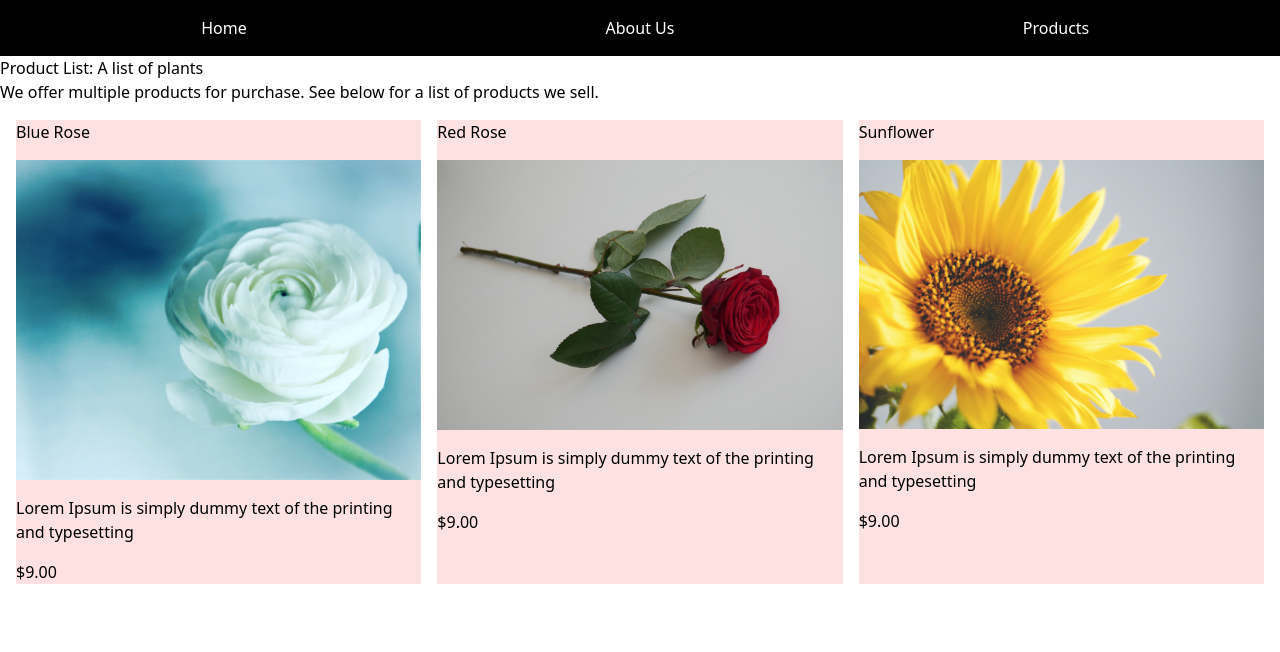
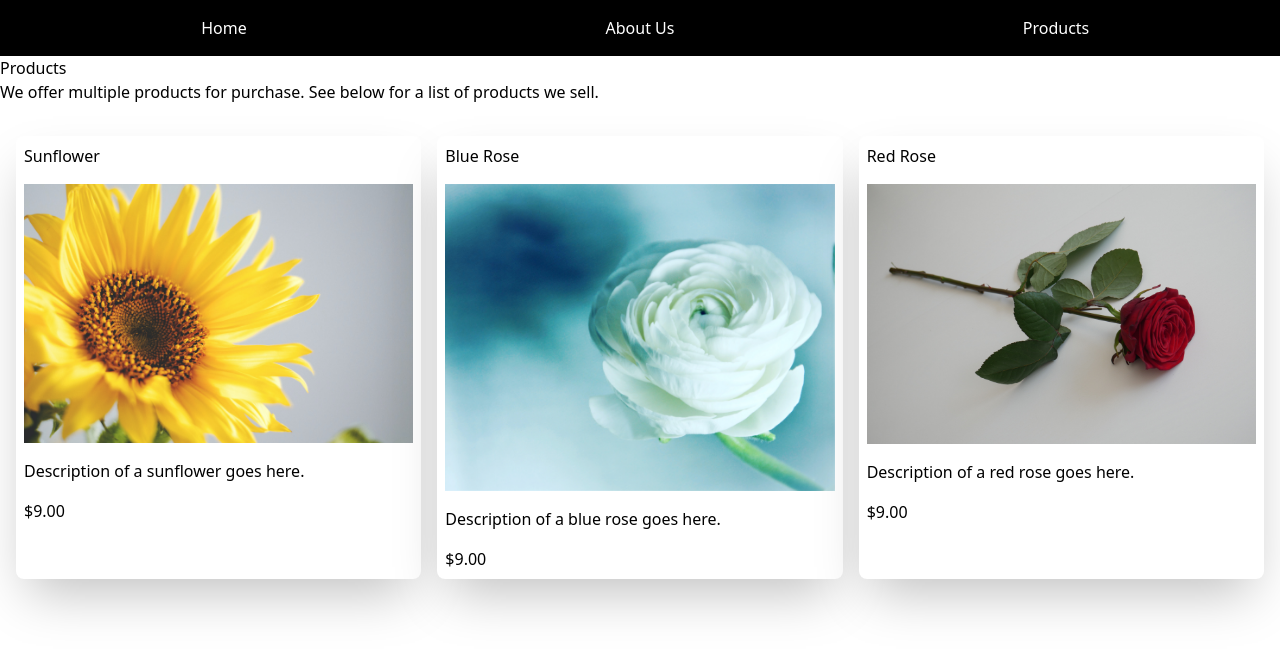
Before and after one commit to JordanTranchina/hw2, a plain HTML site: page products.html in a window 1280 px wide. Drawn offline with nearby package versions, Linux system fonts and the light colour scheme.

Commit message:
Updating Products page to cards, prepping to get closer to design

```diff
--- a/products.html
+++ b/products.html
@@ -18,32 +18,34 @@
     </div>
 
     <!-- HEADER -->
-    <h1>Product List: A list of plants</h1>
-    <p>We offer multiple products for purchase. See below for a list of products we sell.</p>
+    <h1>Products</h1>
+    <h2>We offer multiple products for purchase. See below for a list of products we sell.</h2>
 
     <!-- PRODUCTS -->
     <div title="products" class="md:flex p-4 md:space-x-4">
 
-        <div id="blue rose" class="md:w-1/3 y-16 space-y-4 bg-red-100">
-            <p>Blue Rose</p>
-            <img class="" src="/images/rose_blue.jpg" alt="blue rose">
-            <div title="description">Lorem Ipsum is simply dummy text of the printing and typesetting</div>
+        <div id="sunflower" class="md:w-1/3 y-16 space-y-4 bg-white shadow-2xl rounded-lg p-2 my-4">
+            <p>Sunflower</p>
+            <img class="" src="/images/sunflower.jpg" alt="sunflower">
+            <div title="description">Description of a sunflower goes here.</div>
             <div title="price">$9.00</div>
         </div>
 
-        <div id="red rose" class="md:w-1/3 y-16 space-y-4 bg-red-100">
-            <p>Red Rose</p>
-            <img class="" src="/images/rose_red.jpg" alt="red rose">
-            <div title="description">Lorem Ipsum is simply dummy text of the printing and typesetting</div>
+        <div id="blue rose" class="md:w-1/3 y-16 space-y-4 bg-white shadow-2xl rounded-lg p-2 my-4">
+            <p>Blue Rose</p>
+            <img class="" src="/images/rose_blue.jpg" alt="blue rose">
+            <div title="description">Description of a blue rose goes here.</div>
             <div title="price">$9.00</div>
         </div>
 
-        <div id="sunflower" class="md:w-1/3 y-16 space-y-4 bg-red-100">
-            <p>Sunflower</p>
-            <img class="" src="/images/sunflower.jpg" alt="sunflower">
-            <div title="description">Lorem Ipsum is simply dummy text of the printing and typesetting</div>
+        <div id="red rose" class="md:w-1/3 y-16 space-y-4 bg-white shadow-2xl rounded-lg p-2 my-4">
+            <p>Red Rose</p>
+            <img class="" src="/images/rose_red.jpg" alt="red rose">
+            <div title="description">Description of a red rose goes here.</div>
             <div title="price">$9.00</div>
         </div>
+
+
     </div>
 </body>
 
```
